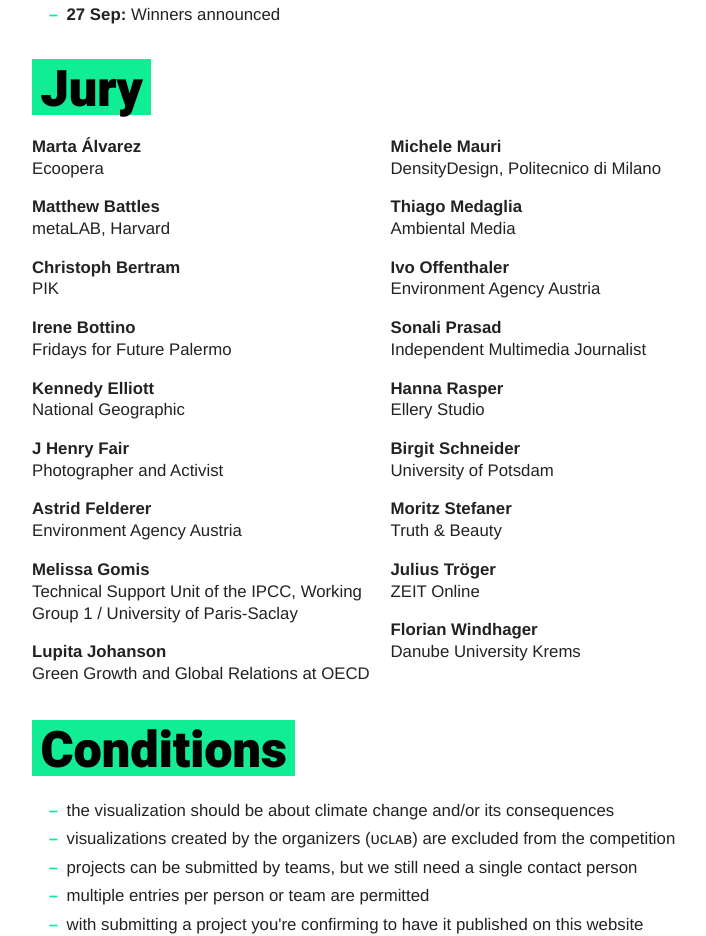
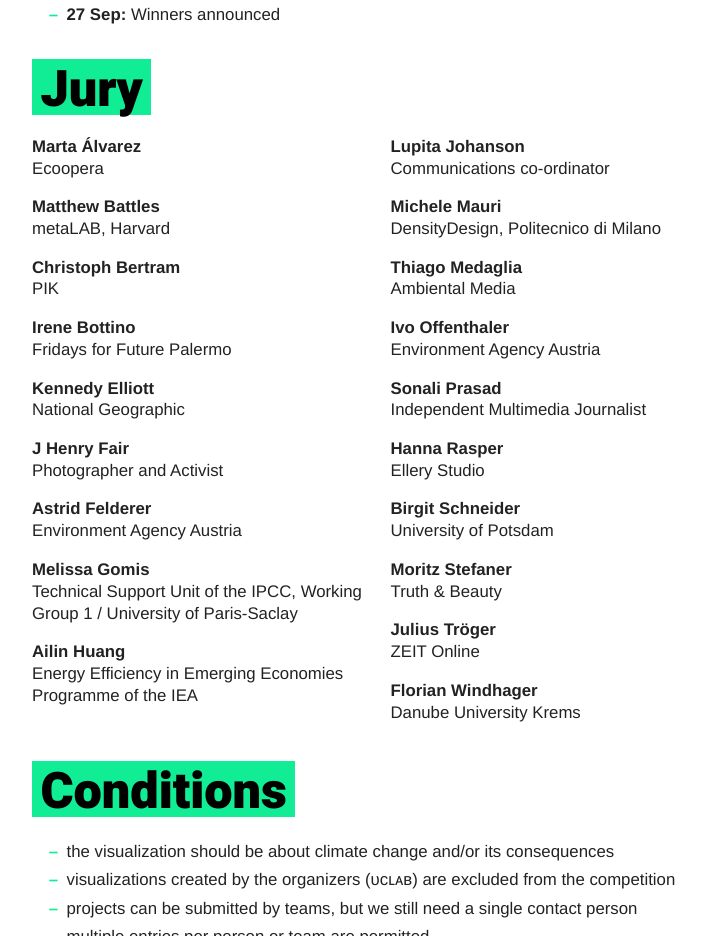
Before and after one commit to uclab-potsdam/vff, a Nuxt app: page / in a window 1280 px wide. Shown: the part 2080-3016 px from the top of the page, without its empty margins (258-964 px from the left). Built offline with nearby package versions, Linux system fonts and the light colour scheme.

Commit message:
Huang added, Johanson corrected

```diff
--- a/pages/index.vue
+++ b/pages/index.vue
@@ -52,8 +52,8 @@
         <li data-sort="Fair"><strong>J Henry Fair</strong>Photographer and Activist</li>
         <li data-sort="Felderer"><strong>Astrid Felderer</strong>Environment Agency Austria</li>
         <li data-sort="Gomis"><strong>Melissa Gomis</strong>Technical Support Unit of the IPCC, Working Group 1 / University of Paris-Saclay</li>
-        <li data-sort="Huang" v-if="false"><strong>Ailin Huang</strong>…</li>
-        <li data-sort="Johanson"><strong>Lupita Johanson</strong>Green Growth and Global Relations at OECD</li>
+        <li data-sort="Huang"><strong>Ailin Huang</strong>Energy Efficiency in Emerging Economies Programme of the IEA</li>
+        <li data-sort="Johanson"><strong>Lupita Johanson</strong>Communications co-ordinator</li>
         <li data-sort="Mauri"><strong>Michele Mauri</strong>DensityDesign, Politecnico di Milano</li>
         <li data-sort="Medaglia"><strong>Thiago Medaglia</strong>Ambiental Media</li>
         <li data-sort="Offenthaler"><strong>Ivo Offenthaler</strong>Environment Agency Austria</li>
```
